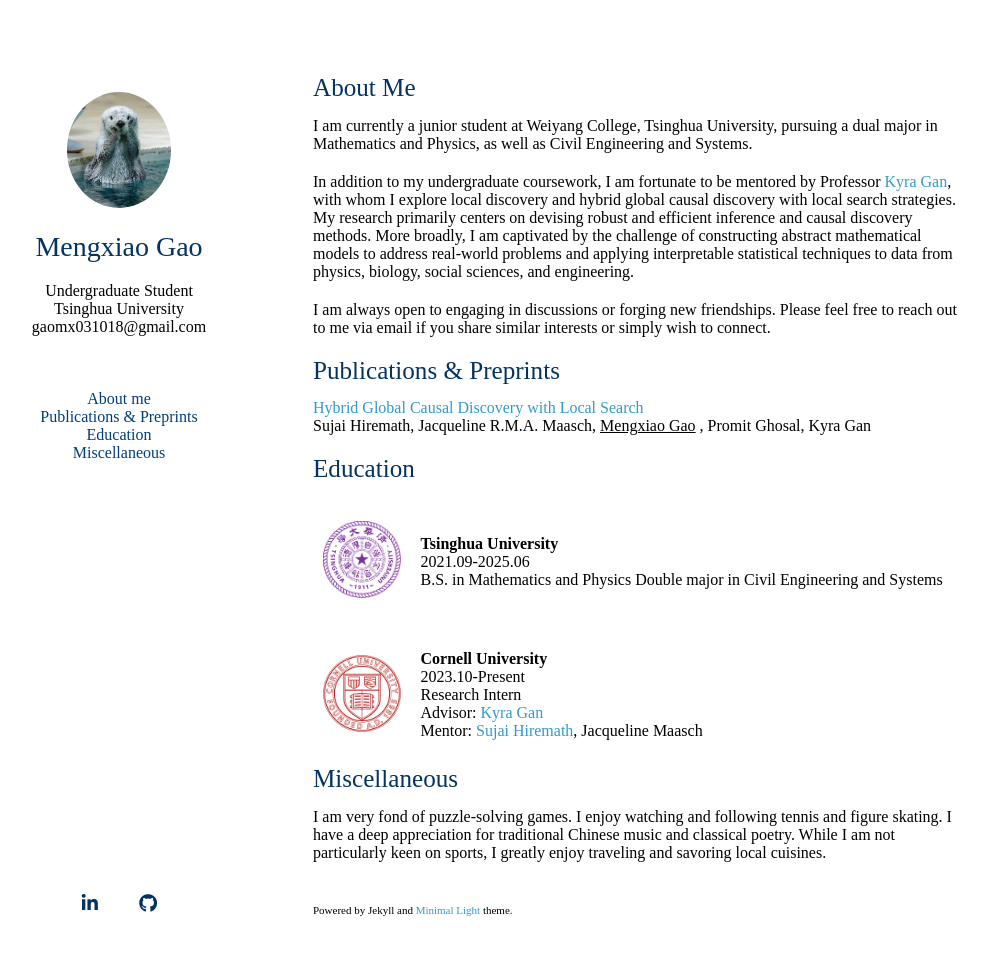
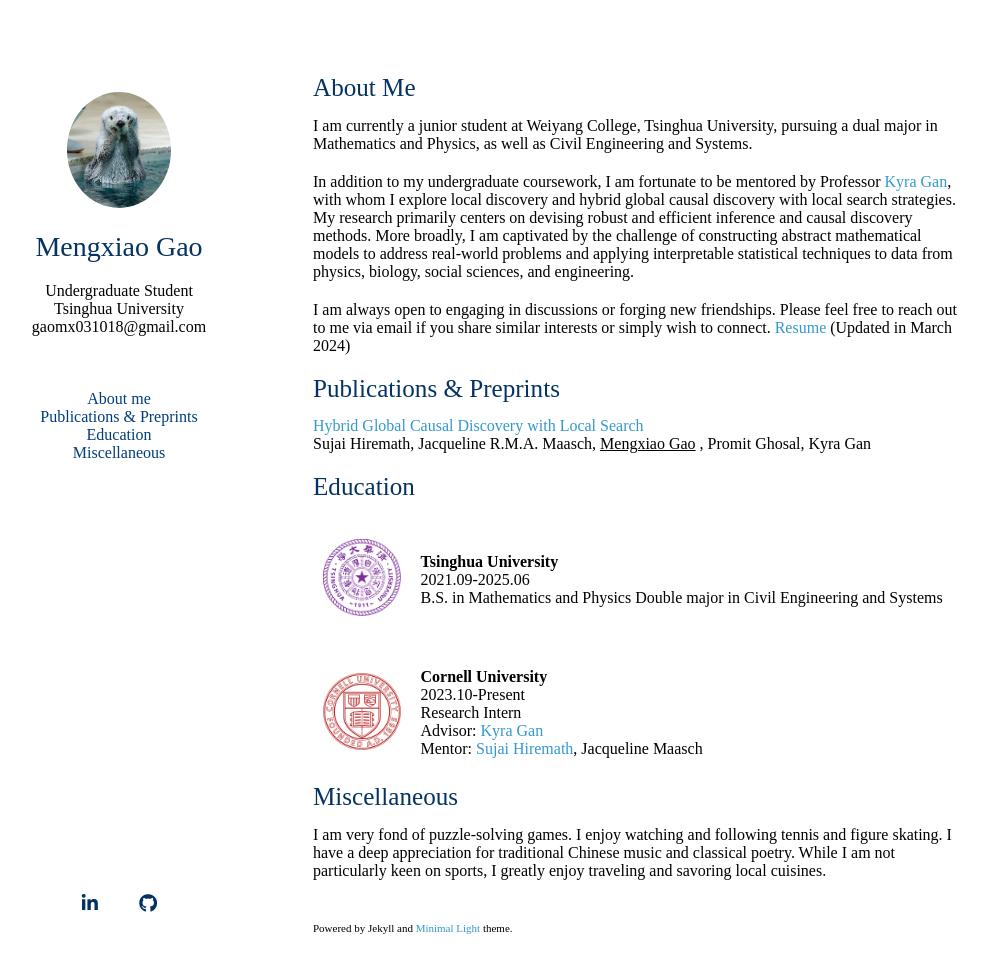
Before and after one commit to lsq0000/lsq0000.github.io, a Jekyll site: the page built from index.md, in a window 1280 px wide and 1006 px high. Shown: the top 973 px of the window, without its empty margins (157-1143 px from the left). Built offline with Jekyll 4.4.1, drawn with Linux system fonts in a browser that asks for light colours; nearby versions of some CDN libraries; a style sheet for code colours, icons or effects is not loaded.

Commit message:
Update index.md

```diff
--- a/index.md
+++ b/index.md
@@ -9,6 +9,7 @@ I am currently a junior student at Weiyang College, Tsinghua University, pursuin
 In addition to my undergraduate coursework, I am fortunate to be mentored by Professor  [Kyra Gan](https://kyra-gan.github.io/), with whom I explore local discovery and hybrid global causal discovery with local search strategies. My research primarily centers on devising robust and efficient inference and causal discovery methods. More broadly, I am captivated by the challenge of constructing abstract mathematical models to address real-world problems and applying interpretable statistical techniques to data from physics, biology, social sciences, and engineering.
 
 I am always open to engaging in discussions or forging new friendships. Please feel free to reach out to me via email if you share similar interests or simply wish to connect.
+[Resume](CVofMengxiaoGao.pdf) (Updated in March 2024)
 
 <h2><div id="pub">Publications & Preprints</div></h2>
 
```
